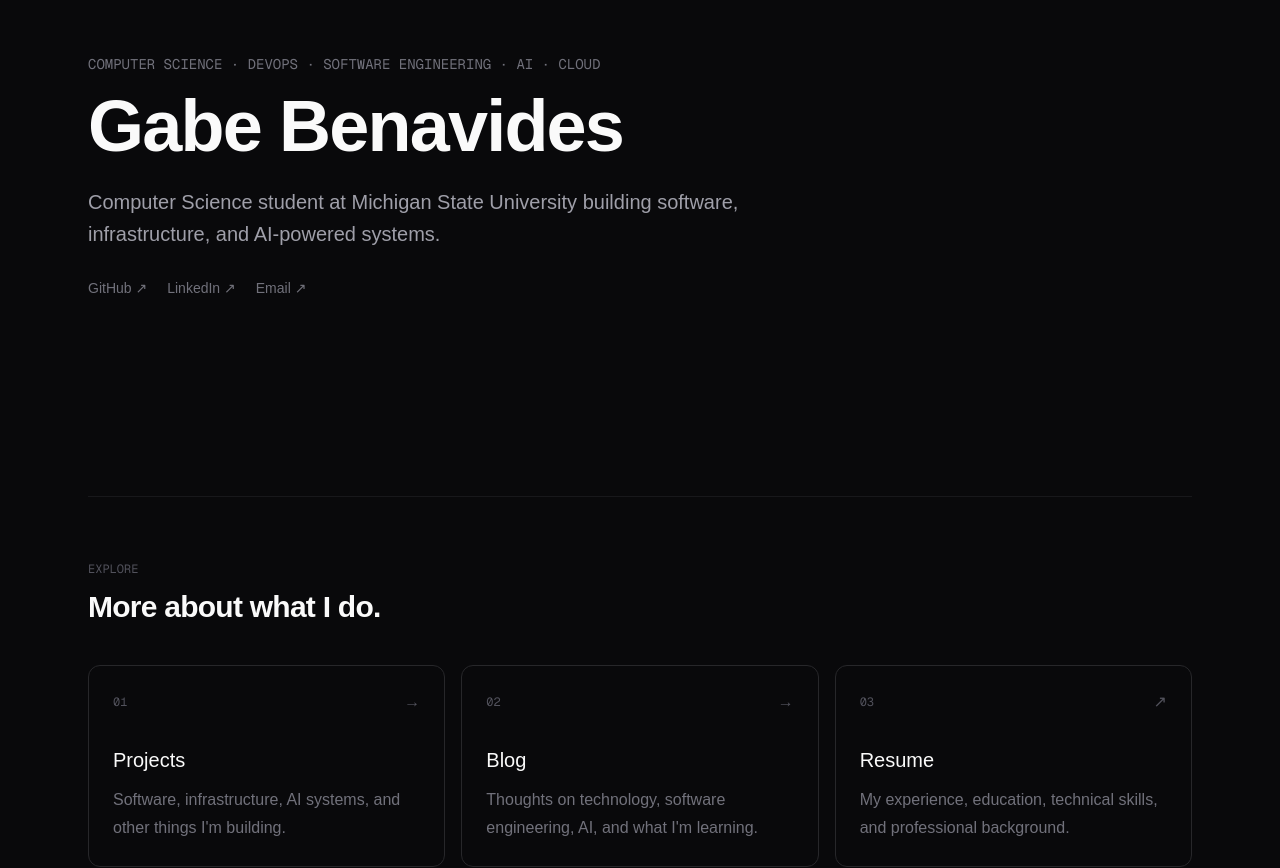
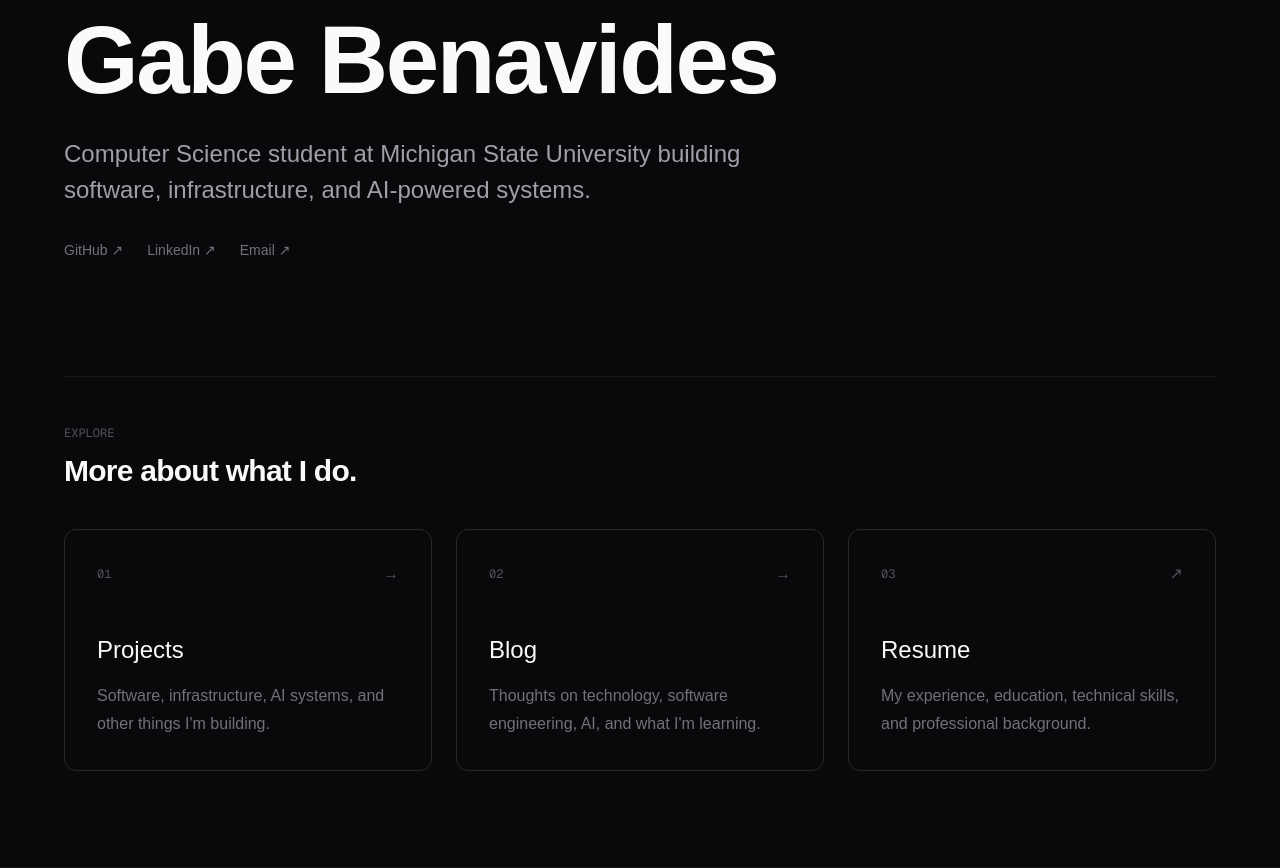
Before and after one commit to gabeabenavides2/gabeabenavides, a Next.js app: page / in a window 1280 px wide. Shown: the part 220-1088 px from the top of the page. Built offline with nearby package versions, Linux system fonts and the light colour scheme.

Commit message:
fixing view

```diff
--- a/app/page.tsx
+++ b/app/page.tsx
@@ -4,7 +4,7 @@ export default function Home() {
   return (
     <main className="min-h-screen">
       {/* Navigation */}
-      <nav className="mx-auto flex max-w-6xl items-center justify-between px-6 py-6">
+      <nav className="mx-auto flex w-[90%] max-w-[1600px] items-center justify-between py-6">
         <Link
           href="/"
           className="text-lg font-semibold tracking-tight transition hover:text-zinc-300"
@@ -12,7 +12,7 @@ export default function Home() {
           GB
         </Link>
 
-        <div className="flex items-center gap-6 text-sm text-zinc-400">
+        <div className="flex items-center gap-8 text-sm text-zinc-400">
           <Link href="/projects" className="transition hover:text-white">
             Projects
           </Link>
@@ -33,26 +33,23 @@ export default function Home() {
       </nav>
 
       {/* Hero */}
-      <section className="mx-auto grid min-h-[80vh] max-w-6xl items-center gap-16 px-6 lg:grid-cols-[1.3fr_0.7fr]">
-        <div className="max-w-3xl">
-          {/* Focus */}
-          <p className="mb-4 font-mono text-sm text-zinc-500">
+      <section className="mx-auto flex min-h-[65vh] w-[90%] max-w-[1600px] items-center">
+        <div className="max-w-5xl">
+          <p className="mb-5 font-mono text-sm text-zinc-500">
             COMPUTER SCIENCE · DEVOPS · SOFTWARE ENGINEERING · AI · CLOUD
           </p>
 
-          {/* Name */}
-          <h1 className="text-5xl font-semibold tracking-tight sm:text-7xl">
+          <h1 className="text-6xl font-semibold tracking-tight sm:text-7xl lg:text-8xl">
             Gabe Benavides
           </h1>
 
-          {/* Description */}
-          <p className="mt-6 max-w-2xl text-lg leading-8 text-zinc-400 sm:text-xl">
+          <p className="mt-7 max-w-3xl text-xl leading-9 text-zinc-400 lg:text-2xl">
             Computer Science student at Michigan State University building
             software, infrastructure, and AI-powered systems.
           </p>
 
-          {/* Social links */}
-          <div className="mt-7 flex flex-wrap items-center gap-5 text-sm text-zinc-500">
+          {/* Social Links */}
+          <div className="mt-8 flex flex-wrap items-center gap-6 text-sm text-zinc-500">
             <a
               href="https://github.com/gabeabenavides2"
               target="_blank"
@@ -63,7 +60,7 @@ export default function Home() {
             </a>
 
             <a
-              href="https://www.linkedin.com/in/gabriel-benavides-348165214/"
+              href="YOUR_LINKEDIN_URL"
               target="_blank"
               rel="noopener noreferrer"
               className="transition hover:text-white"
@@ -72,7 +69,7 @@ export default function Home() {
             </a>
 
             <a
-              href="mailto:gabeabenavides@gmail.com"
+              href="mailto:YOUR_EMAIL"
               className="transition hover:text-white"
             >
               Email ↗
@@ -82,8 +79,8 @@ export default function Home() {
       </section>
 
       {/* Explore */}
-      <section className="mx-auto max-w-6xl px-6 pb-32">
-        <div className="border-t border-zinc-900 pt-16">
+      <section className="mx-auto w-[90%] max-w-[1600px] pb-24">
+        <div className="border-t border-zinc-900 pt-12">
           <p className="mb-3 font-mono text-xs text-zinc-600">
             EXPLORE
           </p>
@@ -92,11 +89,11 @@ export default function Home() {
             More about what I do.
           </h2>
 
-          <div className="mt-10 grid gap-4 md:grid-cols-3">
+          <div className="mt-10 grid gap-6 md:grid-cols-3">
             {/* Projects */}
             <Link
               href="/projects"
-              className="group rounded-xl border border-zinc-800 p-6 transition hover:border-zinc-600 hover:bg-zinc-950"
+              className="group rounded-xl border border-zinc-800 p-8 transition hover:border-zinc-600 hover:bg-zinc-950"
             >
               <div className="flex items-center justify-between">
                 <span className="font-mono text-xs text-zinc-600">
@@ -108,11 +105,11 @@ export default function Home() {
                 </span>
               </div>
 
-              <h3 className="mt-8 text-xl font-medium">
+              <h3 className="mt-12 text-2xl font-medium">
                 Projects
               </h3>
 
-              <p className="mt-3 leading-7 text-zinc-500">
+              <p className="mt-4 max-w-md leading-7 text-zinc-500">
                 Software, infrastructure, AI systems, and other things
                 I&apos;m building.
               </p>
@@ -121,7 +118,7 @@ export default function Home() {
             {/* Blog */}
             <Link
               href="/blog"
-              className="group rounded-xl border border-zinc-800 p-6 transition hover:border-zinc-600 hover:bg-zinc-950"
+              className="group rounded-xl border border-zinc-800 p-8 transition hover:border-zinc-600 hover:bg-zinc-950"
             >
               <div className="flex items-center justify-between">
                 <span className="font-mono text-xs text-zinc-600">
@@ -133,11 +130,11 @@ export default function Home() {
                 </span>
               </div>
 
-              <h3 className="mt-8 text-xl font-medium">
+              <h3 className="mt-12 text-2xl font-medium">
                 Blog
               </h3>
 
-              <p className="mt-3 leading-7 text-zinc-500">
+              <p className="mt-4 max-w-md leading-7 text-zinc-500">
                 Thoughts on technology, software engineering, AI, and
                 what I&apos;m learning.
               </p>
@@ -148,7 +145,7 @@ export default function Home() {
               href="/Gabriel-Benavides-resume.pdf"
               target="_blank"
               rel="noopener noreferrer"
-              className="group rounded-xl border border-zinc-800 p-6 transition hover:border-zinc-600 hover:bg-zinc-950"
+              className="group rounded-xl border border-zinc-800 p-8 transition hover:border-zinc-600 hover:bg-zinc-950"
             >
               <div className="flex items-center justify-between">
                 <span className="font-mono text-xs text-zinc-600">
@@ -160,11 +157,11 @@ export default function Home() {
                 </span>
               </div>
 
-              <h3 className="mt-8 text-xl font-medium">
+              <h3 className="mt-12 text-2xl font-medium">
                 Resume
               </h3>
 
-              <p className="mt-3 leading-7 text-zinc-500">
+              <p className="mt-4 max-w-md leading-7 text-zinc-500">
                 My experience, education, technical skills, and
                 professional background.
               </p>
@@ -175,7 +172,7 @@ export default function Home() {
 
       {/* Footer */}
       <footer className="border-t border-zinc-900">
-        <div className="mx-auto flex max-w-6xl flex-col gap-6 px-6 py-10 sm:flex-row sm:items-center sm:justify-between">
+        <div className="mx-auto flex w-[90%] max-w-[1600px] flex-col gap-6 py-10 sm:flex-row sm:items-center sm:justify-between">
           <div>
             <p className="text-sm font-medium text-zinc-300">
               Gabe Benavides
```
